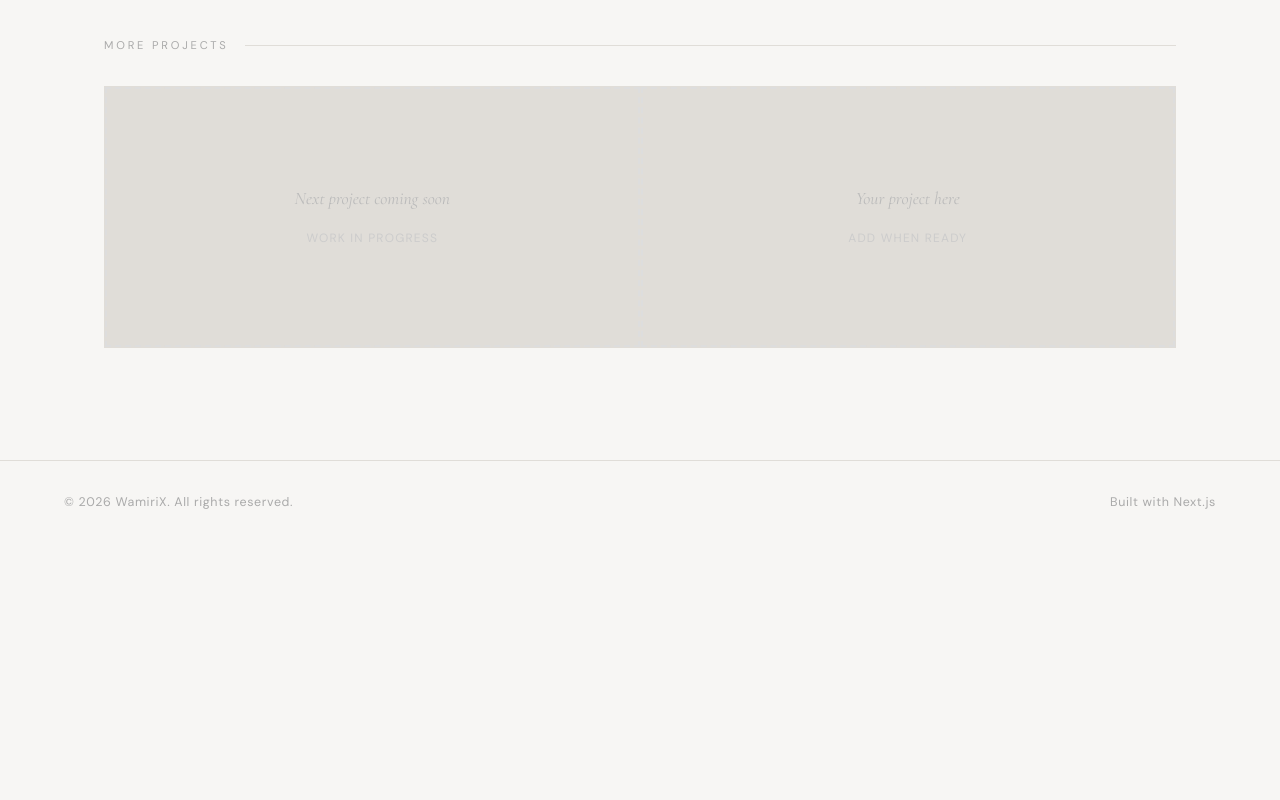
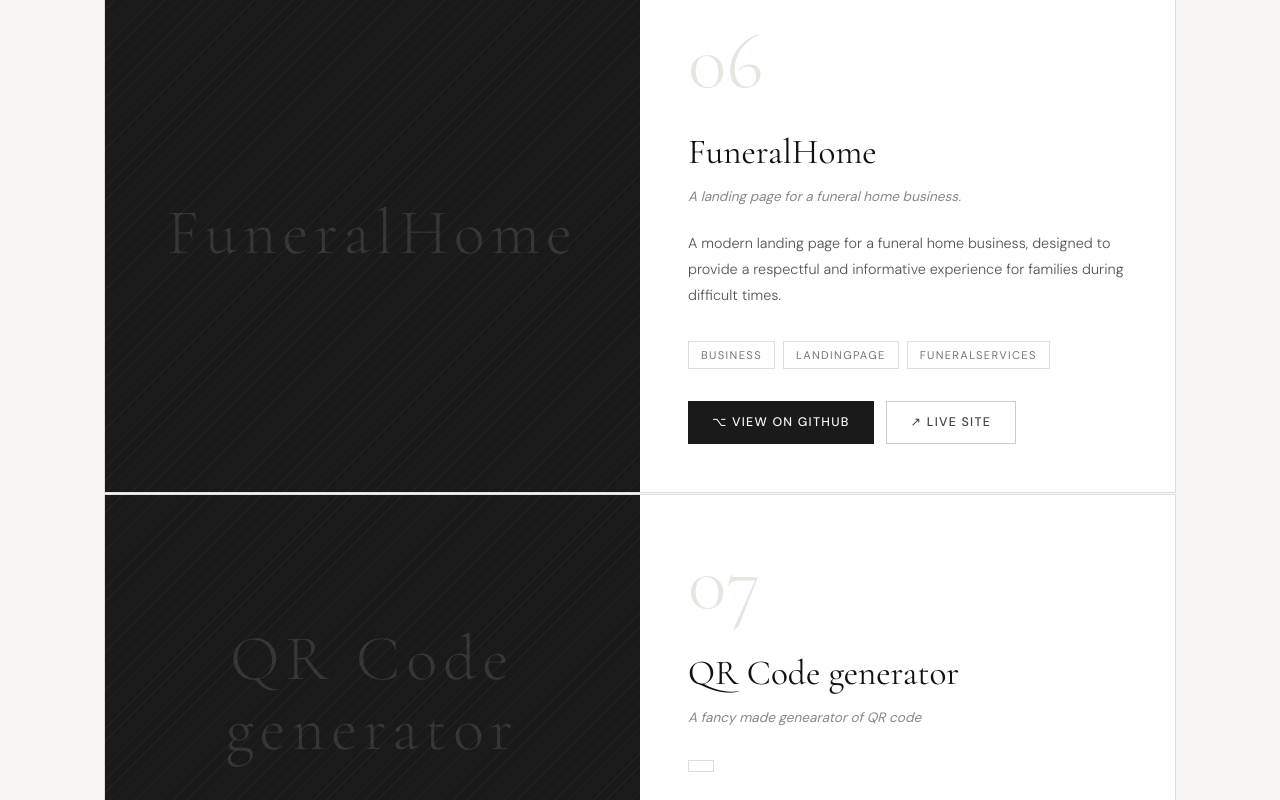
Before and after one commit to samue247/my-profile-web, a Next.js app: page /portfolio in a window 1280 px wide. Shown: the part 3360-4160 px from the top of the page. Before the commit the page ends 3903 px from the top, so only its background shows below. Built offline with nearby package versions, Linux system fonts and the light colour scheme.

Commit message:
Added another project

```diff
--- a/app/portfolio/page.js
+++ b/app/portfolio/page.js
@@ -53,6 +53,22 @@ export default function Portfolio() {
     github: "https://github.com/zion-robotics/ecoconnect-intelligent-economy",
     live: "https://ecoconnect-intelligent-economy.vercel.app/",
     tags: ["Sustainability", "Community", "Environment"],
+  },
+  {
+    name: "FuneralHome",
+    description: "A landing page for a funeral home business.",
+    detail: "A modern landing page for a funeral home business, designed to provide a respectful and informative experience for families during difficult times.",
+    github: "https://github.com/samue247/funeral-home",
+    live: "https://funeral-home-dusky.vercel.app/",
+    tags: ["Business", "LandingPage", "FuneralServices"],
+  },
+  {
+    name: "QR Code generator",
+    description: "A fancy made genearator of QR code",
+    detail: "",
+    github: "",
+    live: "",
+    tags: [""],
   }
 ];
 
```
